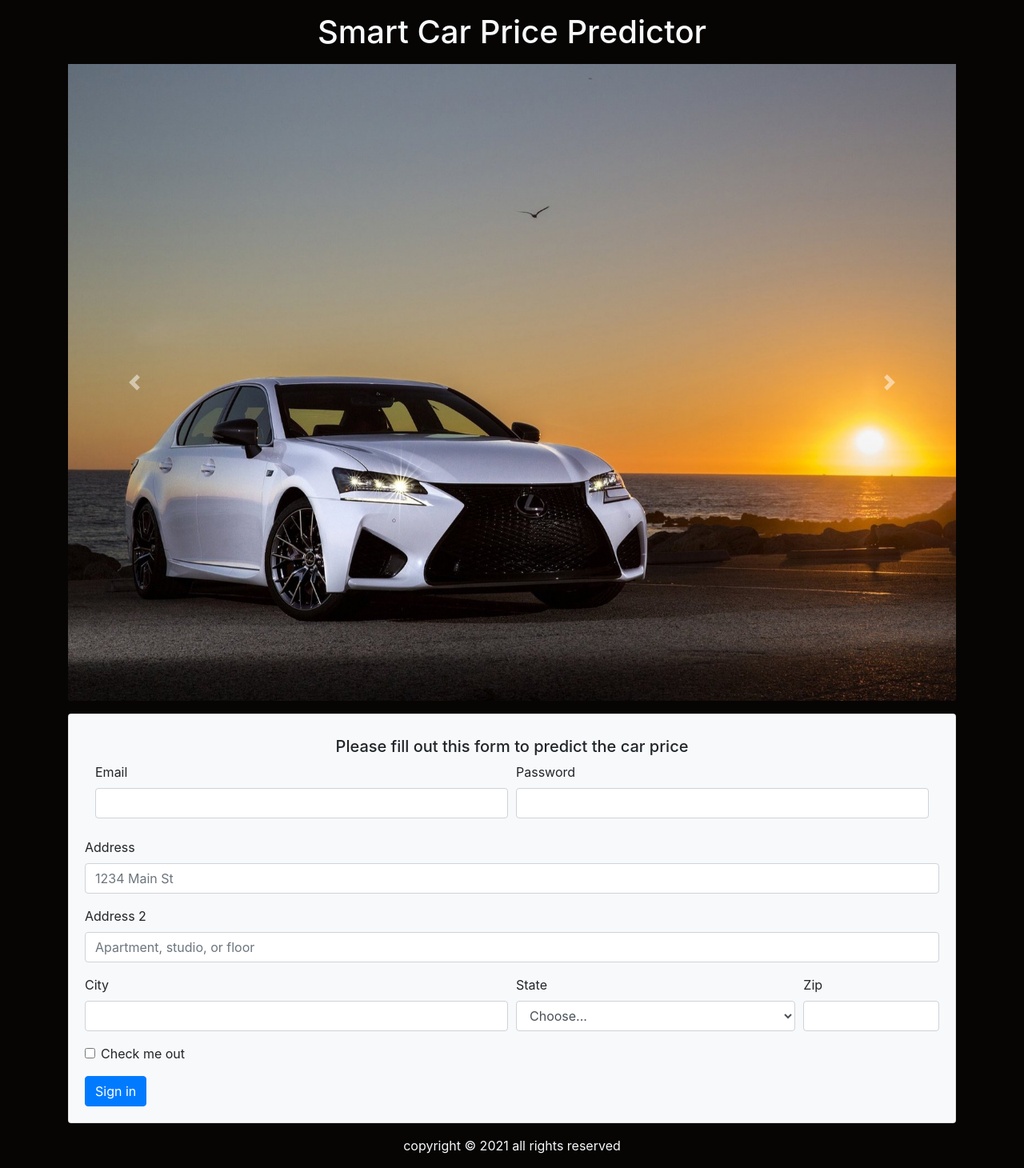
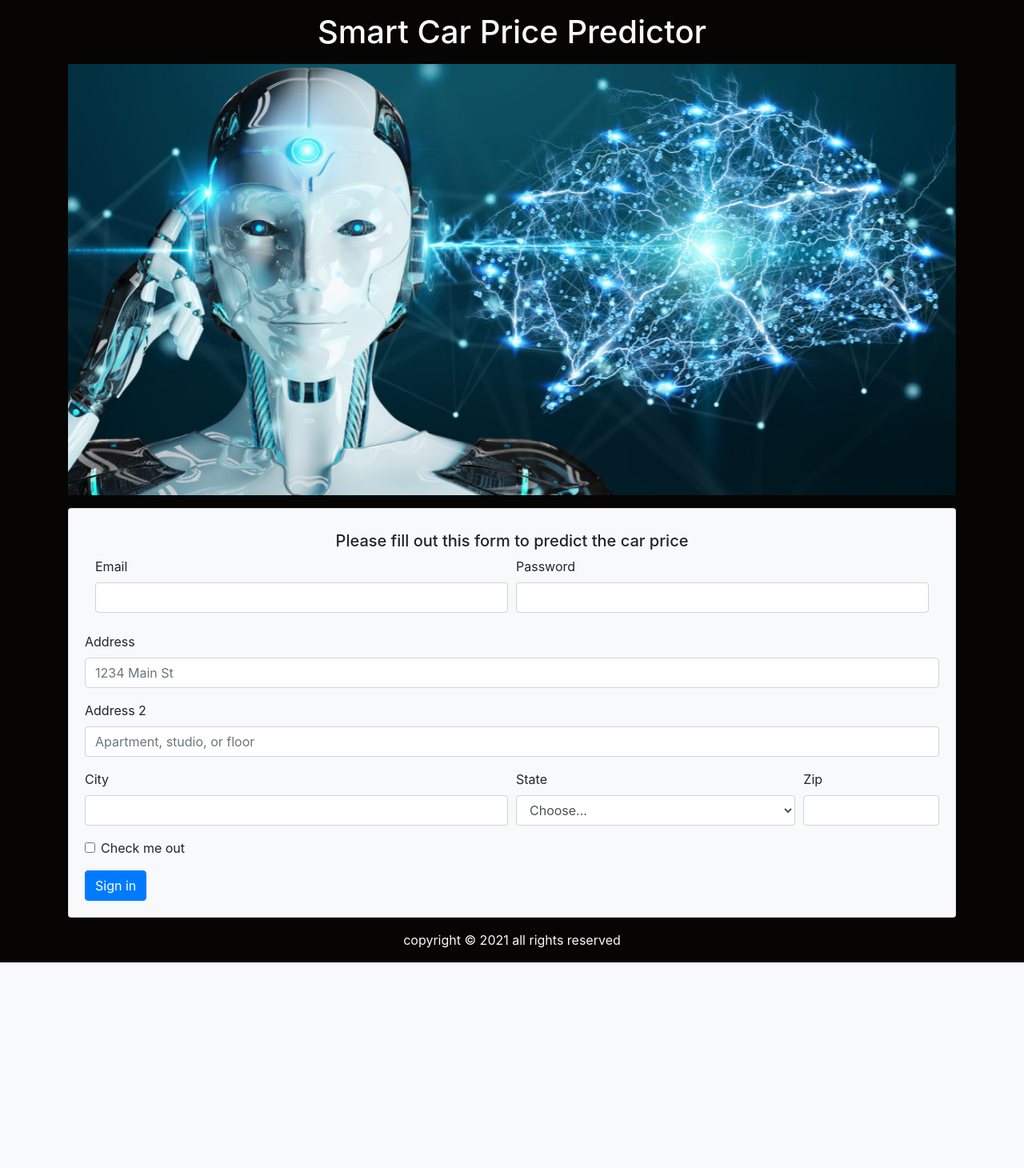
Before and after one commit to viprabhu9401/Uk-car-prediction, a Flask app: page /index in a window 1280 px wide. Shown: the whole page at 80% size. After the commit the page ends 1203 px from the top, so only its background shows below. Run offline with Flask 2, Linux system fonts and the light colour scheme; parts of the project's set-up code (start-up, migrations or seed data) failed here and were passed over.

Commit message:
fixed images path and method is post

```diff
--- a/app.py
+++ b/app.py
@@ -28,7 +28,7 @@
 def hello():
     return 'welcome!'
 
-@app.route('/predict')
+@app.route('/predict', methods = ['POST'])
 def predict_price():
     web_make = request.args.get('make')
     mke = int(make_transformer.transform([web_make])[0])
--- a/templates/index.html
+++ b/templates/index.html
@@ -8,7 +8,7 @@
     <title>Document</title>
     <link rel="stylesheet" href="https://cdn.jsdelivr.net/npm/bootstrap@4.6.0/dist/css/bootstrap.min.css"
         integrity="sha384-B0vP5xmATw1+K9KRQjQERJvTumQW0nPEzvF6L/Z6nronJ3oUOFUFpCjEUQouq2+l" crossorigin="anonymous">
-    <link rel="stylesheet" href="Assets/style.css" />
+    <link rel="stylesheet" href="/static/style.css" />
 </head>
 
 <body>
@@ -18,13 +18,13 @@
         <div id="carouselExampleControls" class="carousel slide carousel-fade mt-3" data-ride="carousel">
             <div class="carousel-inner">
                 <div class="carousel-item active ">
-                    <img src="Assets/images/Lexus-GS_F-2016-1600-02.jpg" class="d-block w-100" alt="...">
+                    <img src="/static/images/ai.jpg" class="d-block w-100" alt="AI">
                 </div>
                 <div class="carousel-item">
-                    <img src="Assets/images/newai.jpeg" class="d-block w-100" alt="...">
+                    <img src="/static/images/bmw.jpg" class="d-block w-100" alt="bmw">
                 </div>
                 <div class="carousel-item">
-                    <img src="Assets/images/bmw.jpg" class="d-block w-100" alt="...">
+                    <img src="/static/images/Lexus-GS_F-2016-1600-02.jpg" class="d-block w-100" alt="Lexus">
                 </div>
             </div>
             <a class="carousel-control-prev" href="#carouselExampleControls" role="button" data-slide="prev">
```
Also changed, not shown: static/images/Lexus-GS_F-2016-1600-02.jpg (renamed from templates/Assets/images/Lexus-GS_F-2016-1600-02.jpg), static/images/ai.jpg (renamed from templates/Assets/images/ai.jpg), static/images/bmw.jpg (renamed from templates/Assets/images/bmw.jpg), static/images/flag.jpg (renamed from templates/Assets/images/flag.jpg), static/images/newai.jpeg (renamed from templates/Assets/images/newai.jpeg), static/style.css (renamed from templates/Assets/style.css).
